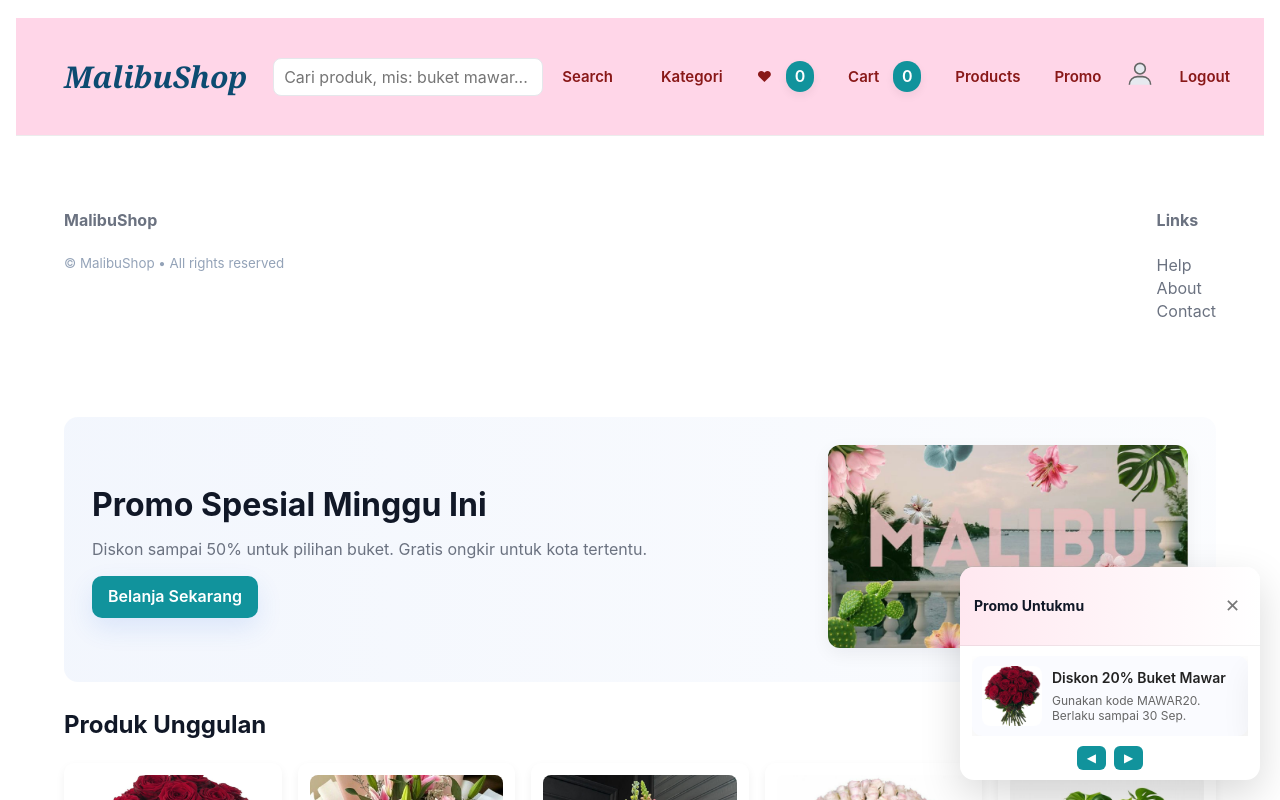
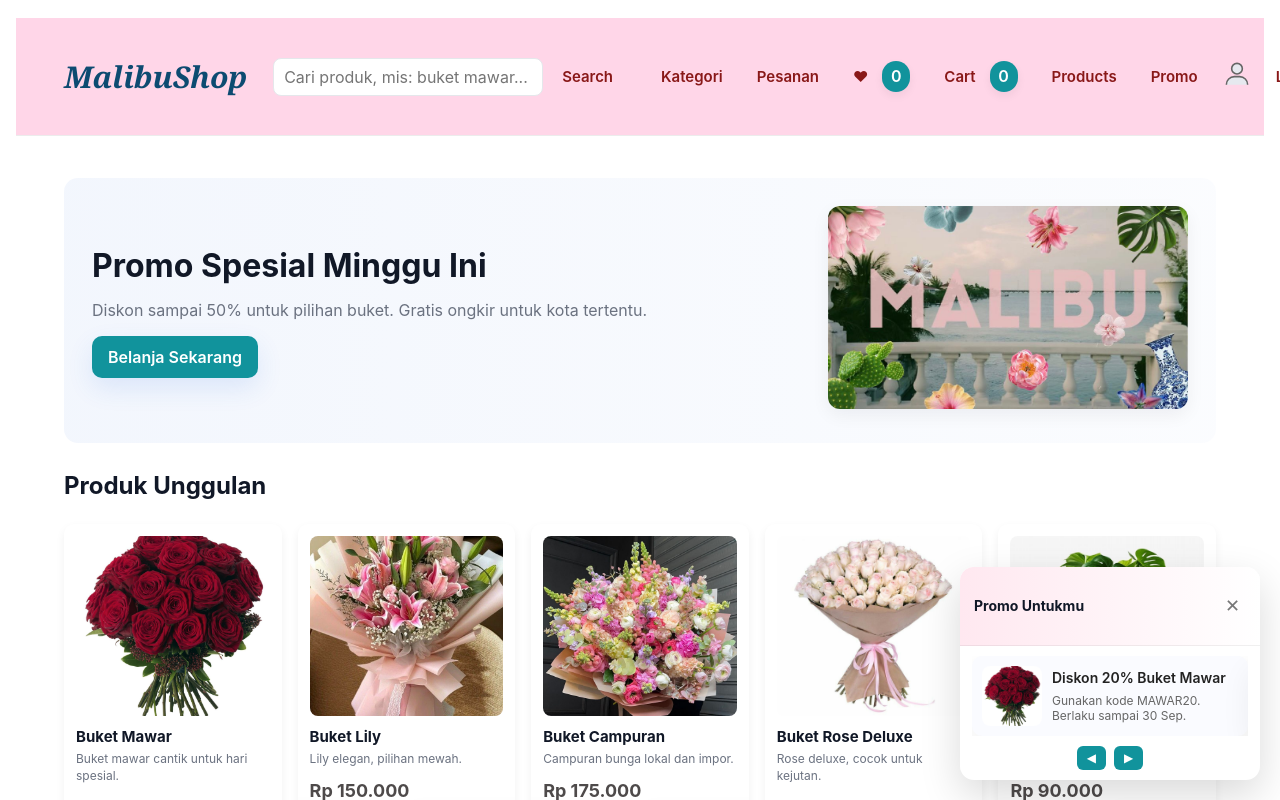
Before and after one commit to szyeee/UTS-FrontEnd, a website: page index.html in a window 1280 px wide. Drawn offline with Linux system fonts and the light colour scheme; sample sign-in values are in the browser's storage.

Commit message:
Updating and Fixing Header Html

```diff
--- a/header.html
+++ b/header.html
@@ -3,7 +3,7 @@
   <div class="container header-inner">
     <a href="index.html" class="logo">MalibuShop</a>
 
-    <!-- Searhbar header -->
+    <!-- Searchbar -->
     <div class="search-bar">
       <input id="search" placeholder="Cari produk, mis: buket mawar..." />
       <button id="btn-search" class="icon-btn">Search</button>
@@ -12,6 +12,7 @@
     <!-- Header actions -->
     <div class="header-actions">
       <a class="icon-btn" href="categories.html">Kategori</a>
+      <a class="icon-btn" href="order-history.html" id="nav-orders">Pesanan</a>
       <a class="icon-btn" href="favorites.html">❤ <span id="fav-count" class="badge">0</span></a>
       <a class="icon-btn" href="cart.html">Cart <span id="cart-badge" class="badge">0</span></a>
       <a class="icon-btn" href="products.html">Products</a>
@@ -24,5 +25,3 @@
     </div>
   </div>
 </header>
-
-  <div id="footer-placeholder"></div>
```
